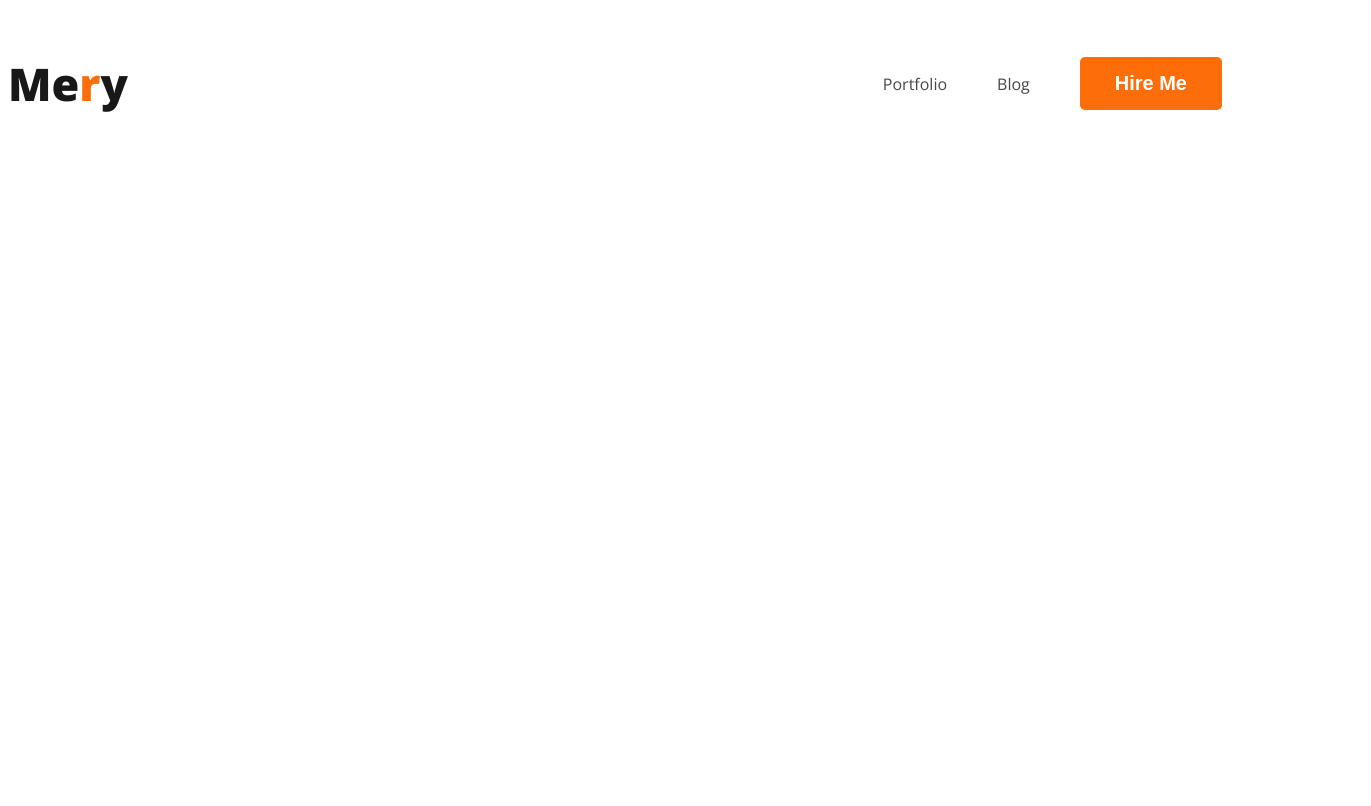
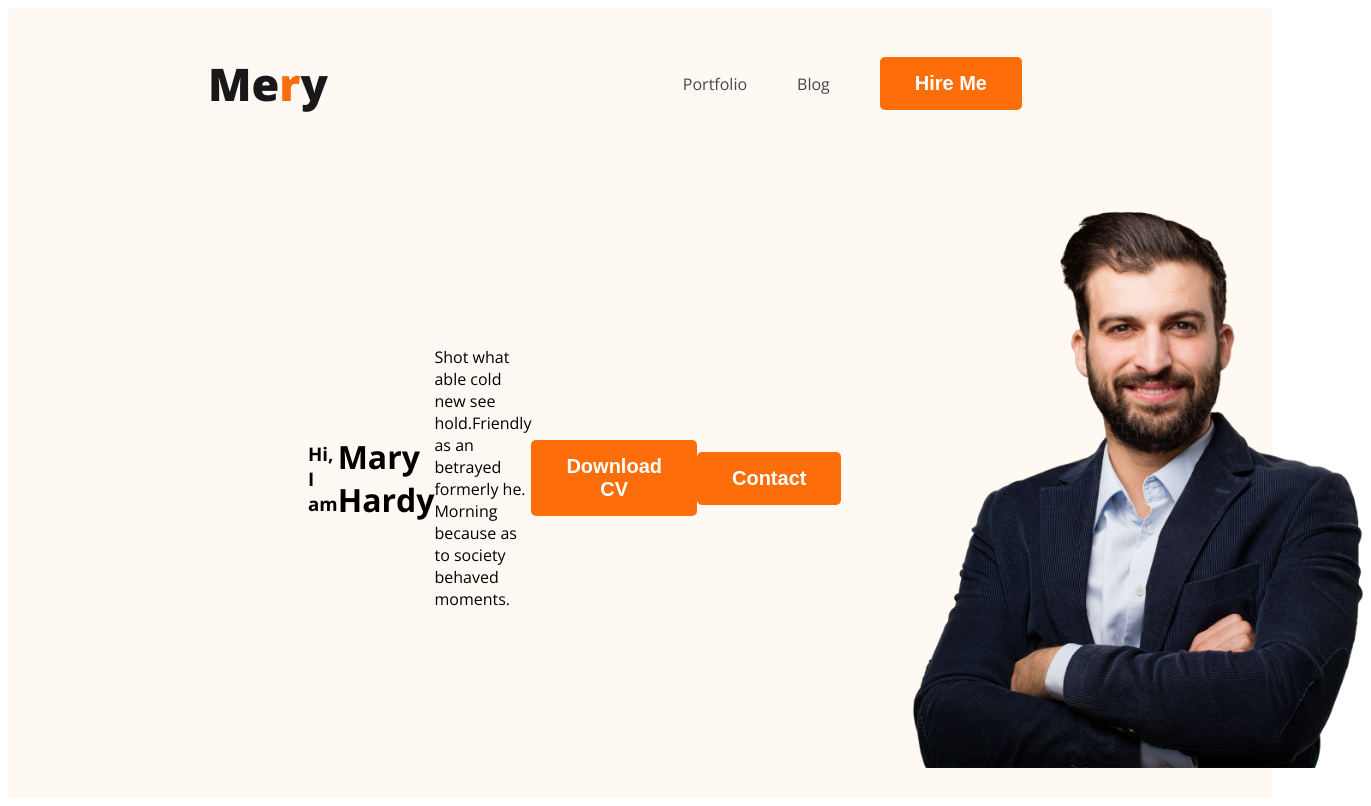
Before and after one commit to shahadathossain13/web-developer-portfolio, a plain HTML site: page index.html in a window 1280 px wide. Shown: the whole page, 1371 px wide, since content can reach past the window. Drawn offline with nearby package versions, Linux system fonts and the light colour scheme.

Commit message:
banner added

```diff
--- a/index.html
+++ b/index.html
@@ -11,7 +11,7 @@
     <link rel="stylesheet" href="styles/protfolio.css">
 </head>
 <body>
-    <header>
+    <header class="header">
         <nav>
             <h3 class="nav-title">Me<span class="text-primary">r</span>y</h3>
             <ul>
@@ -21,6 +21,16 @@
                 btn-primary">Hire Me</button></li>
             </ul>
         </nav>
+        <div class="banner">
+            <div class="banner content">
+                <h3 class="banner-greating">Hi, I am</h3>
+                <h1 class="banner-title">Mary Hardy</h1>
+                <p>Shot what able cold new see hold.Friendly as an betrayed formerly he. Morning because as to society behaved moments.</p>
+                <button class="btn-primary">Download CV</button>
+                <button class="btn-primary">Contact</button>
+            </div>
+            <img class="profile-pic" src="images/hardy.png" alt="">
+        </div>
     </header>
     <main></main>
     <footer></footer>
--- a/styles/protfolio.css
+++ b/styles/protfolio.css
@@ -20,6 +20,7 @@ nav {
     display: flex;
     justify-content: space-between;
         align-items: center;
+        margin: 0 200px;
 }
 
 .nav-title {
@@ -40,3 +41,15 @@ nav a {
     text-decoration: none;
     color: #474747;
 }
+/* header related style */
+header{
+    background-color: #FFF8F3;
+}
+.banner{
+    padding: 30px 30px 30px 150px ;
+    display: flex;
+    align-items: center;
+}
+.banner .profile-pic{
+    width: 500px;
+}
```
